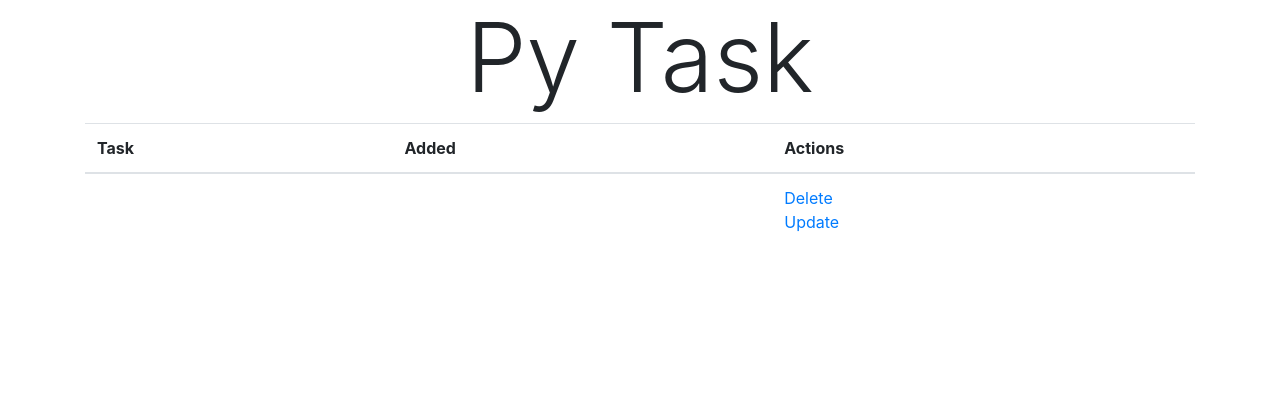
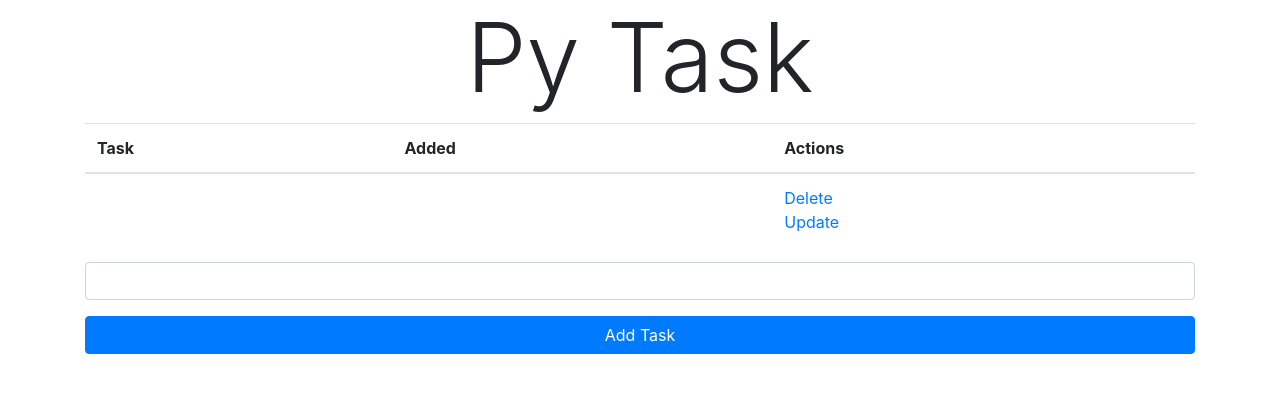
Before and after one commit to aaronshivers/py_todo, a Flask app: page / in a window 1280 px wide. Shown: the top 393 px of the page. Run offline with Flask 2, Linux system fonts and the light colour scheme; some libraries are stand-ins or nearby versions.

Commit message:
added form

```diff
--- a/templates/index.html
+++ b/templates/index.html
@@ -28,11 +28,13 @@
       </tr>
     </tbody>
   </table>
-<!--
+
   <form action="/" method="POST">
-    <input id="content" type="text" name="content">
-    <input id="submit" value="Add Task">
-  </form> -->
+    <div class="form-group">
+      <input id="content" class="form-control" type="text" name="content">
+    </div>
+      <input id="submit" class="btn btn-block btn-primary" value="Add Task">
+  </form>
 </div>
 
 {% endblock %}
```
